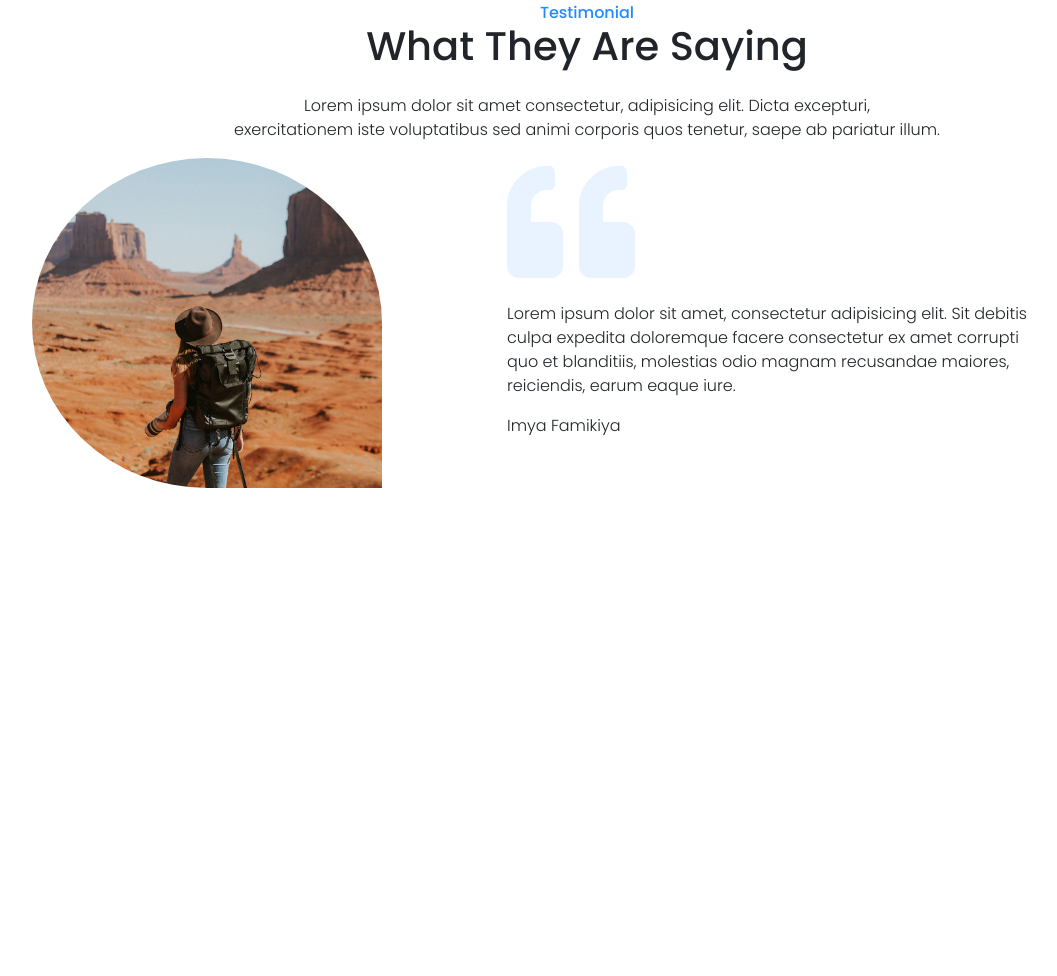
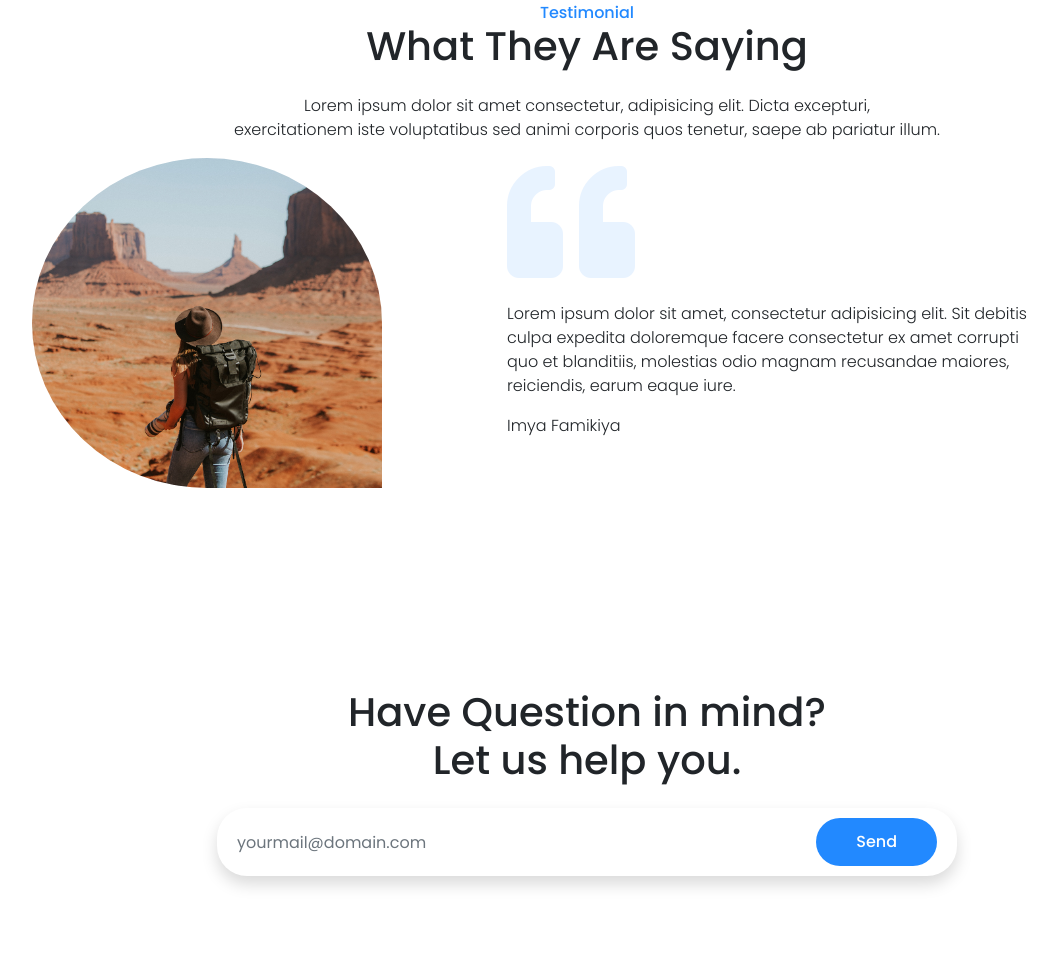
Before and after one commit to Chebanro2807/neWay, a plain HTML site: page index.html in a window 1280 px wide. Shown: the part 4378-5354 px from the top of the page, without its empty margins (53-1110 px from the left). Before the commit the page ends 4966 px from the top, so only its background shows below. Drawn offline with nearby package versions, Linux system fonts and the light colour scheme.

Commit message:
mail section done

```diff
--- a/css/style.css
+++ b/css/style.css
@@ -366,3 +366,33 @@ font-weight: 400;
     color: var(--color-primary);
     opacity: 0.1;
 }
+
+/* ! Testimonials */
+
+.mail-section {
+    width: 100%;
+    padding: 100px 0px;
+    text-align: center;
+    font-family: var(--font-poppins);
+}
+
+.mail-section .form {
+    padding: 10px 20px;
+    border-radius: 30px;
+}
+
+.mail-section .form input {
+    padding: 15px 0px;
+    border: none;
+}
+
+.mail-section .form input:focus {
+    outline: none;
+    box-shadow: none;
+    border: none;
+}
+
+.mail-section .btn-theme {
+    padding: 12px 40px;
+    border-radius: 30px;
+}
--- a/index.html
+++ b/index.html
@@ -685,5 +685,25 @@
             </div>
         </div>
     </section>
+
+    <!-- Mail ----------------------------------------->
+
+    <section class="mail-section">
+        <div class="container">
+            <h1 class="h1 h1-responsive mb-4">Have Question in mind?<br>Let us help you.</h1>
+            <div class="form col-md-8 mx-auto shadow mt-3">
+                <div class="row">
+                    <div class="col-md-9 my-auto">
+                        <input type="text" class="form-control" placeholder="yourmail@domain.com">
+                    </div>
+                    <div class="col-md-3 text-right">
+                        <button class="btn btn-theme">
+                            Send
+                        </button>
+                    </div>
+                </div>
+            </div>
+        </div>
+    </section>
 </body>
 </html>
--- a/js/script.js
+++ b/js/script.js
@@ -4,3 +4,7 @@
     spaceBetween: 30,
     centeredSlider:true,
 });
+
+const swiper2 = new Swiper('.testimonials-section .swiper-container', {
+    loop: true,
+});
```
